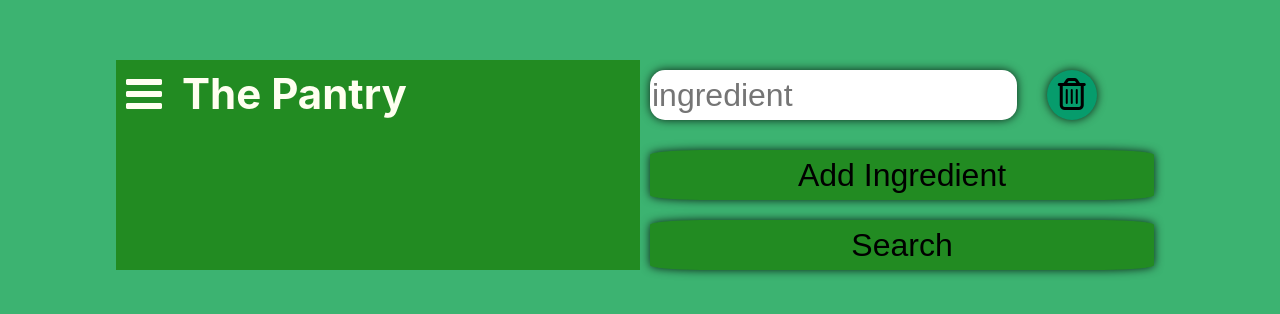
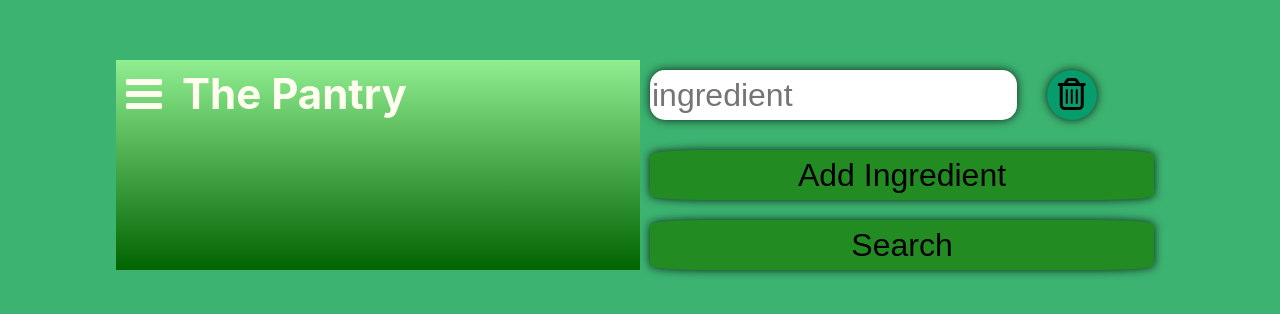
Before and after one commit to brandonscholten/pantry, a Vue app: page / in a window 1280 px wide. Shown: the part 230-544 px from the top of the page. Built offline with nearby package versions, Linux system fonts and the light colour scheme.

Commit message:
Update navBar.vue

```diff
--- a/src/components/navBar.vue
+++ b/src/components/navBar.vue
@@ -33,7 +33,7 @@
 
 .topnav {
   overflow: hidden;
-  background-color: #228B22;
+ background-image:linear-gradient(#90EE90, #006400);
   position: relative;
   padding-left: 10px;
   margin-bottom: 10px;
```
